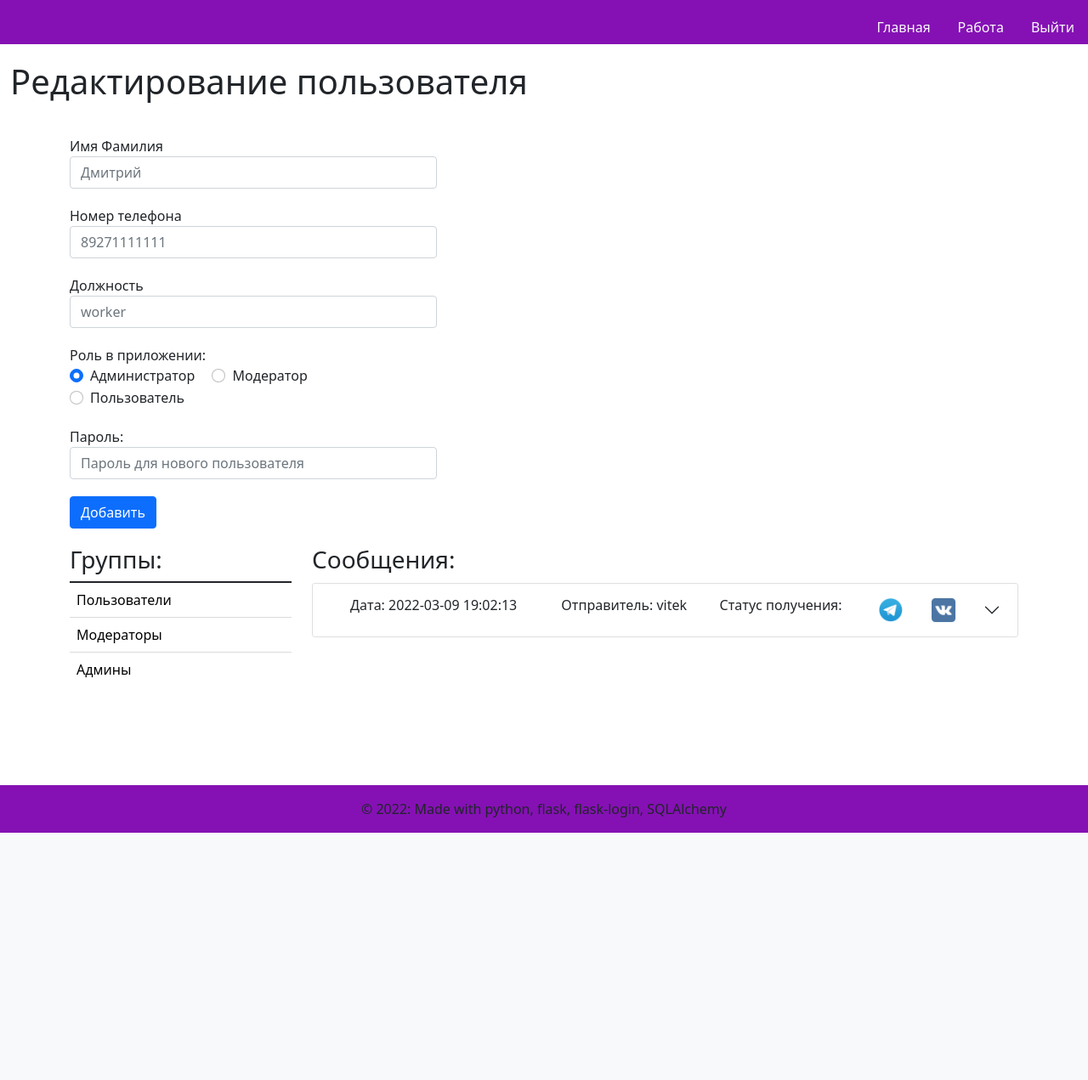
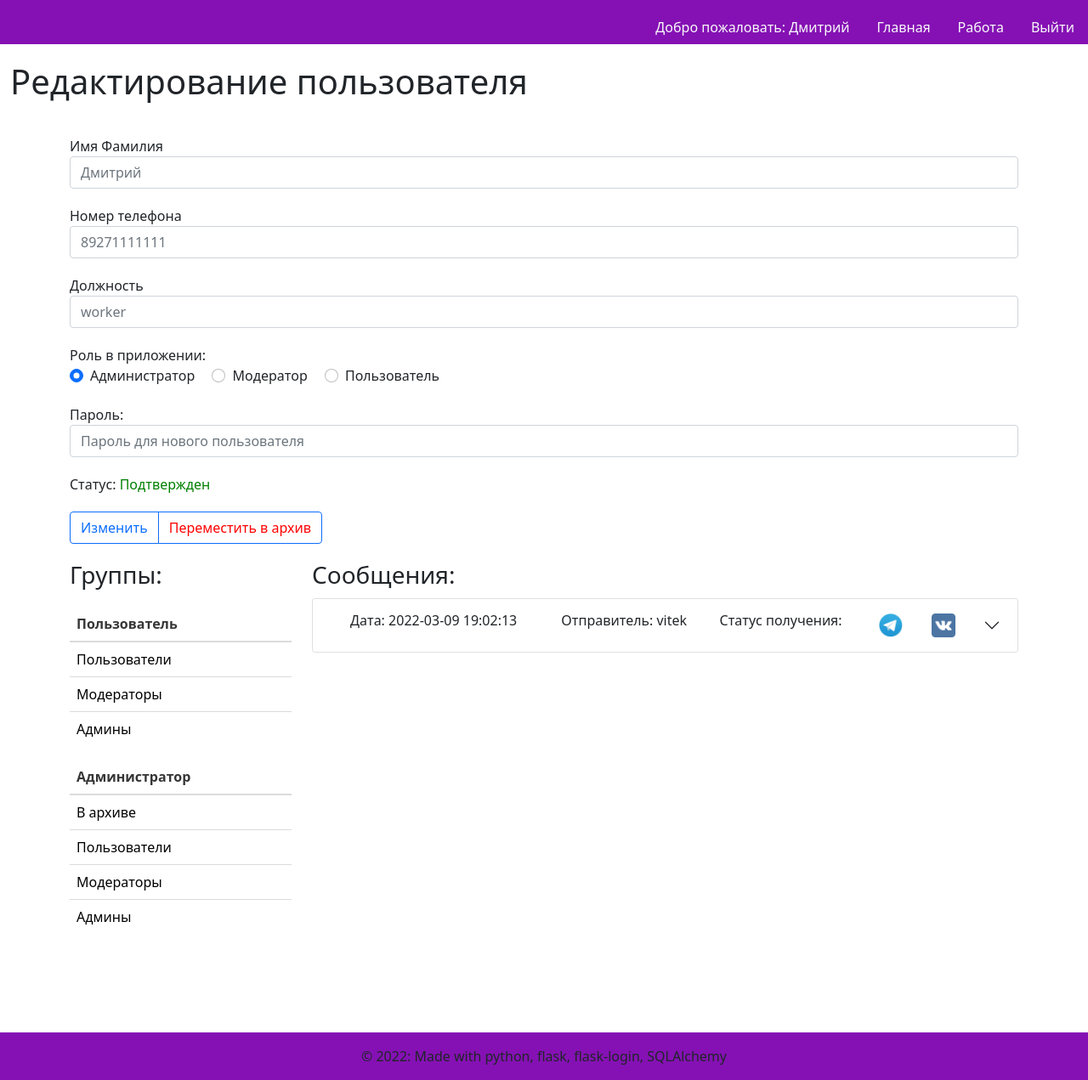
Before and after one commit to molish/tlgvkbot2, a Flask app: page /1/edituser in a window 1280 px wide. Shown: the whole page at 85% size. Before the commit the page ends 980 px from the top, so only its background shows below. Run offline with Flask 2, Linux system fonts and the light colour scheme; a user stored in the database is signed in; data comes from the database, SQL or seed files in the repository; both versions use the stored data as it was after the commit; some web fonts are replaced.

Commit message:
Допилены все кнопки на странице редактирования пользователей

```diff
--- a/src/main.py
+++ b/src/main.py
@@ -18,7 +18,7 @@
 @main.route('/workallusers')
 @login_required
 def workallusers():
-    users = User.query.order_by(User.name).all()
+    users = User.query.filter(User.status.in_([CONFIRMED, WAITING_ARCHIEVED])).order_by(User.name).all()
     relations = db.session.query(users_groups_relations).all()
     groups = Group.query.all()
     return render_template('workallusers.html', users=users, groups=groups, relations=relations)
--- a/src/templates/base.html
+++ b/src/templates/base.html
@@ -20,6 +20,14 @@
             <nav class="d-none page-header navbar navbar-light sticky-top" style="background-color: #8511b4;">
                 <div class="container-fluid ">
                     <ul class="nav nav-pills position-absolute bottom-0 end-0">
+                        {% if current_user.is_authenticated %}
+                        <li class="nav-item">
+                            <a class="nav-link text-light" style="color: black"
+                                        href="{{ url_for('users.edituser', id=current_user.id) }}">
+                                Добро пожаловать: {{ current_user.name }}
+                            </a>
+                         </li>
+                        {% endif %}
                         <li class="nav-item" >
                             <a href="{{ url_for('main.index') }}" class="nav-link text-light">
                                 Главная
--- a/src/templates/editgroup.html
+++ b/src/templates/editgroup.html
@@ -73,12 +73,6 @@
                         Удалить из группы
                     </a>
                     <a class="btn btn-info btn-sm" style="background-color:blueviolet; color:white" href="">
-                        Редактировать
-                    </a>
-                    <a class="btn btn-info btn-sm" style="background-color:blueviolet; color:white" href="">
-                        Сообщения
-                    </a>
-                    <a class="btn btn-info btn-sm" style="background-color:blueviolet; color:white" href="">
                         Отправить сообщение
                     </a>
               </td>
--- a/src/templates/edituser.html
+++ b/src/templates/edituser.html
@@ -6,7 +6,7 @@
 
     <div class="container" style="margin-top: 20px">
        <div class="row">
-           <form method="post" style="width: 40%">
+           <form method="post" >
                 <div class="form-group" style="margin-top: 20px">
                     <label for="title">Имя Фамилия</label>
                     <input type="text" name="user_name"
@@ -63,7 +63,7 @@
                     <div class="form-group" >
                         <div class="form-check form-check-inline">
                           <input class="form-check-input" type="radio" name="app_role" id="inlineRadio1" value="administrator" >
-                          <label class="form-check-label" for="inlineRadio1">Администраток</label>
+                          <label class="form-check-label" for="inlineRadio1">Администратор</label>
                         </div>
                         <div class="form-check form-check-inline">
                           <input class="form-check-input" type="radio" name="app_role" id="inlineRadio2" value="moderator">
@@ -82,21 +82,71 @@
                                value="{{ request.form['pass'] }}"></input>
                     </div>
                 {% endif %}
+                {% if user['status'] == 'подтвержден' %}
                 <div class="form-group" style="margin-top: 20px">
-                    <button type="submit" class="btn btn-primary">Добавить</button>
+                    <label for="title">Статус: </label>
+                    <label for="title" style="color: green">Подтвержден </label>
+                </div>
+                {% endif %}
+                {% if user['status'] == 'ожидает подтверждения' %}
+                <div class="form-group" style="margin-top: 20px">
+                    <label for="title">Статус: </label>
+                    <label for="title" style="color: darkgreen">Ожидает подтверждения </label>
+                </div>
+                {% endif %}
+                {% if user['status'] == 'ожидает отправления в архив' %}
+                <div class="form-group" style="margin-top: 20px">
+                    <label for="title">Статус: </label>
+                    <label for="title" style="color: orange">Ожидает отправления в архив </label>
+                </div>
+                {% endif %}
+                {% if user['status'] == 'в архиве' %}
+                <div class="form-group" style="margin-top: 20px">
+                    <label for="title">Статус: </label>
+                    <label for="title" style="color: red">В архиве </label>
+                </div>
+                {% endif %}
+                {% if user['status'] == 'Ожидает восстановления' %}
+                <div class="form-group" style="margin-top: 20px">
+                    <label for="title">Статус: </label>
+                    <label for="title" style="color: darkgoldenrod">Ожидает восстановления </label>
+                </div>
+                {% endif %}
+                <div class="btn-group" role="group" aria-label="Basic outlined example" style="padding-top: 20px">
+                <button type="submit" class="btn btn-outline-primary">Изменить</button>
+                {% if current_user.app_role == 'administrator' %}
+                    {% if user['status'] == 'в архиве' %}
+                    <a class="btn btn-outline-primary" href="{{ url_for('users.deleteuser', id=user.id) }}" role="button" style="color: red">Удалить из бд</a>
+                    <a class="btn btn-outline-primary" href="{{ url_for('users.restoreuser', id=user.id) }}" role="button" style="color: limegreen">Восстановить</a>
+                    {% endif %}
+                    {% if user['status'] != 'в архиве' %}
+                    <a class="btn btn-outline-primary" href="{{ url_for('users.movetoarchive', id=user.id) }}" role="button" style="color: red">Переместить в архив</a>
+                    {% endif %}
+                {% endif %}
+                {% if current_user.app_role == 'moderator' %}
+                    {% if user['status'] != 'ожидает отправления в архив' and user['status'] != 'в архиве' %}
+                    <a class="btn btn-outline-primary" href="{{ url_for('users.movetoarchive', id=user.id) }}" role="button" style="color: red">В архив</a>
+                    {% endif %}
+                    {% if user['status'] == 'ожидает отправления в архив' or user['status'] == 'в архиве' %}
+                    <a class="btn btn-outline-primary" href="{{ url_for('users.restoreuser', id=user.id) }}" role="button" style="color: limegreen">Восстановить</a>
+                    {% endif %}
+                {% endif %}
                 </div>
             </form>
        </div>
       <div class="row" style="margin-top: 20px">
         <div class="col-3">
         <h3>Группы: </h3>
+            <div class="row" style="margin-top: 20px">
+                <div class="col-sm">
                   <table class="table table-hover">
                       <thead>
+                        <th scope="col">Пользователь</th>
                       </thead>
                         <tbody>
                         {% for group in user_groups %}
                             <tr>
-                      <td scope="row">
+                              <td scope="row" class="hover">
                                   <a class="text-decoration-none" style="color: black"
                                     href="{{ url_for('groups.editgroup', id=group['id']) }}">
                                   {{ group['name'] }}</a></td>
@@ -104,6 +154,25 @@
                         {% endfor %}
                         </tbody>
                   </table>
+                </div>
+                <div class="col-sm">
+                  <table class="table table-hover">
+                      <thead>
+                        <th scope="col">Администратор</th>
+                      </thead>
+                        <tbody>
+                        {% for group in user_groups_admin %}
+                            <tr>
+                              <td scope="row" class="hover">
+                                  <a class="text-decoration-none" style="color: black"
+                                    href="{{ url_for('groups.editgroup', id=group['id']) }}">
+                                  {{ group['name'] }}</a></td>
+                            </tr>
+                        {% endfor %}
+                        </tbody>
+                  </table>
+                </div>
+            </div>
         </div>
         <div class="col-9">
         <h3>Сообщения: </h3>
@@ -145,7 +214,7 @@
                     <div id="panelsStayOpen-collapse{{ message['id'] }}" class="accordion-collapse collapse" aria-labelledby="panelsStayOpen-heading{{ message['id'] }}">
                       <div class="accordion-body">
                             {%  set messageid = 'message' ~ message['id'] %}
-                            {{ messages_content[messageid] }}
+                            <h4>Содержание:</h4>{{ messages_content[messageid] }}
                       </div>
                     </div>
                   </div>
--- a/src/templates/workallgroups.html
+++ b/src/templates/workallgroups.html
@@ -56,9 +56,6 @@
                                   </td>
                                   <td>
                                         <a class="btn btn-info btn-sm" style="background-color:blueviolet; color:white" href="">
-                                            Сообщения
-                                        </a>
-                                        <a class="btn btn-info btn-sm" style="background-color:blueviolet; color:white" href="">
                                             Отправить сообщение
                                         </a>
                                   </td>
--- a/src/templates/workallusers.html
+++ b/src/templates/workallusers.html
@@ -54,9 +54,6 @@
                     </ul>
                 </div>
                 <a class="btn btn-info btn-sm" style="background-color:blueviolet; color:white" href="">
-                    Сообщения
-                </a>
-                <a class="btn btn-info btn-sm" style="background-color:blueviolet; color:white" href="">
                     Отправить сообщение
                 </a>
           </td>
```
Also changed, not shown: src/users.py (+100 -2 lines), src/db.sqlite. Lines whose indentation alone changed are shown as unchanged.
